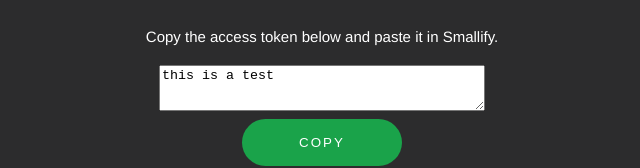
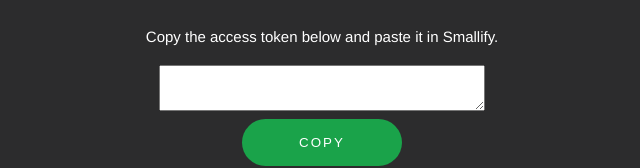
Before and after one commit to hypzeh/smallify, a React app in the folder src/Smallify.Authentication/: page /callback in a window 1280 px wide. Shown: the part 279-447 px from the top of the page, without its empty margins (318-958 px from the left). Built offline with nearby package versions, Linux system fonts and the light colour scheme.

Commit message:
Created prop types for AuthenticaitonCallback

```diff
--- a/src/Smallify.Authentication/ClientApp/components/authentication/AuthenticationCallback.jsx
+++ b/src/Smallify.Authentication/ClientApp/components/authentication/AuthenticationCallback.jsx
@@ -1,5 +1,6 @@
 import React from 'react';
 
+import AuthenticationCallbackTypes from '../../types/authentication/authenticationCallback';
 import SmallifyContainer from '../shared/SmallifyContainer';
 import Button from '../../styles/elements/button';
 import TextArea from '../../styles/elements/textarea';
@@ -9,13 +10,15 @@
   document.execCommand('copy');
 };
 
-const AuthenticationCallback = () => (
+const AuthenticationCallback = ({ location }) => (
   <SmallifyContainer>
     <p>Copy the access token below and paste it in Smallify.</p>
-    <TextArea id="token" value="this is a test" readOnly />
+    <TextArea id="token" value={location.hash} readOnly />
     <br />
     <Button onClick={handleCopy}>COPY</Button>
   </SmallifyContainer>
 );
 
+AuthenticationCallback.propTypes = AuthenticationCallbackTypes;
+
 export default AuthenticationCallback;
--- /dev/null
+++ b/src/Smallify.Authentication/ClientApp/types/authentication/authenticationCallback.js
@@ -0,0 +1,7 @@
+import { string, shape } from 'prop-types';
+
+export default {
+  location: shape({
+    hash: string.isRequired,
+  }).isRequired,
+};
```
